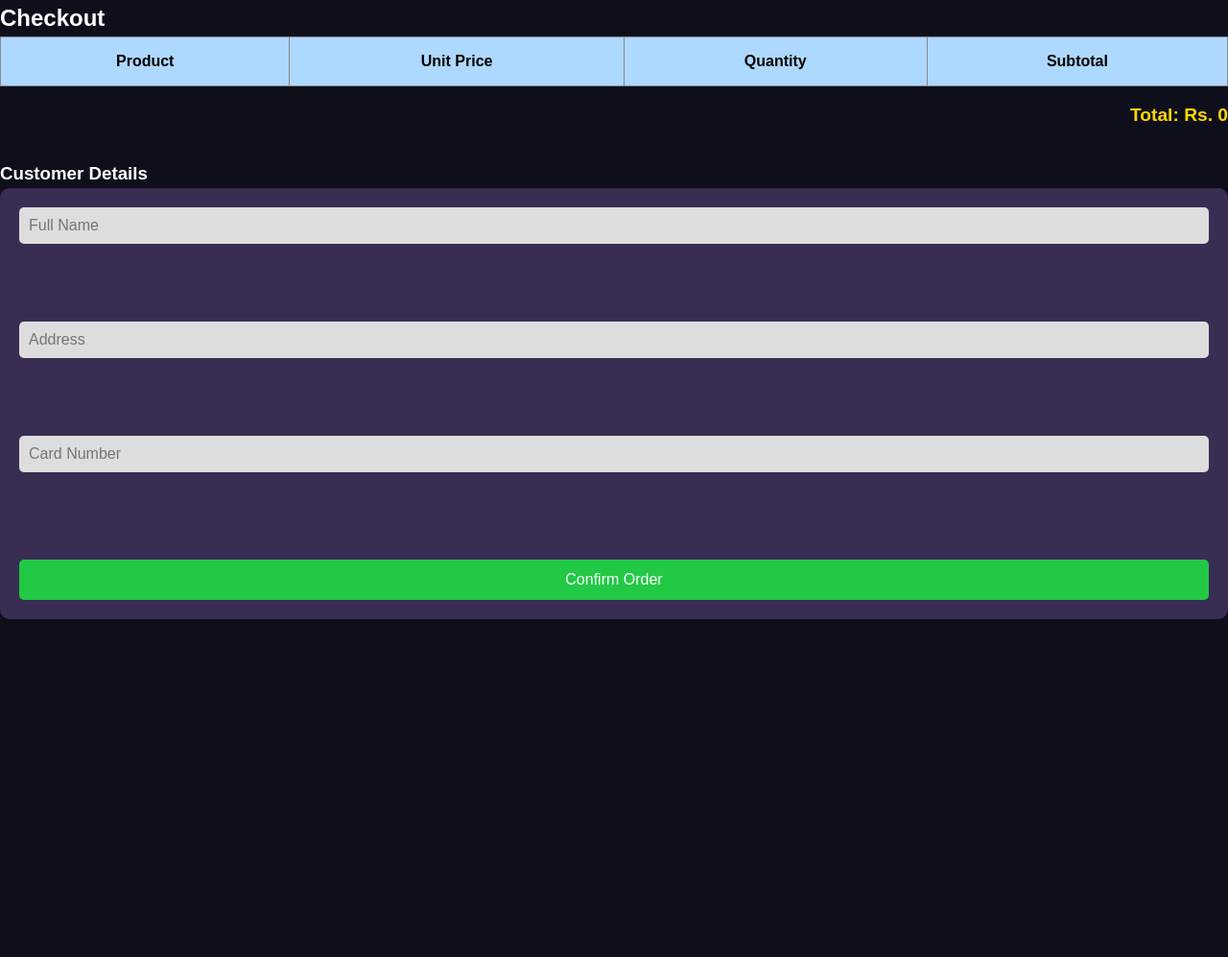
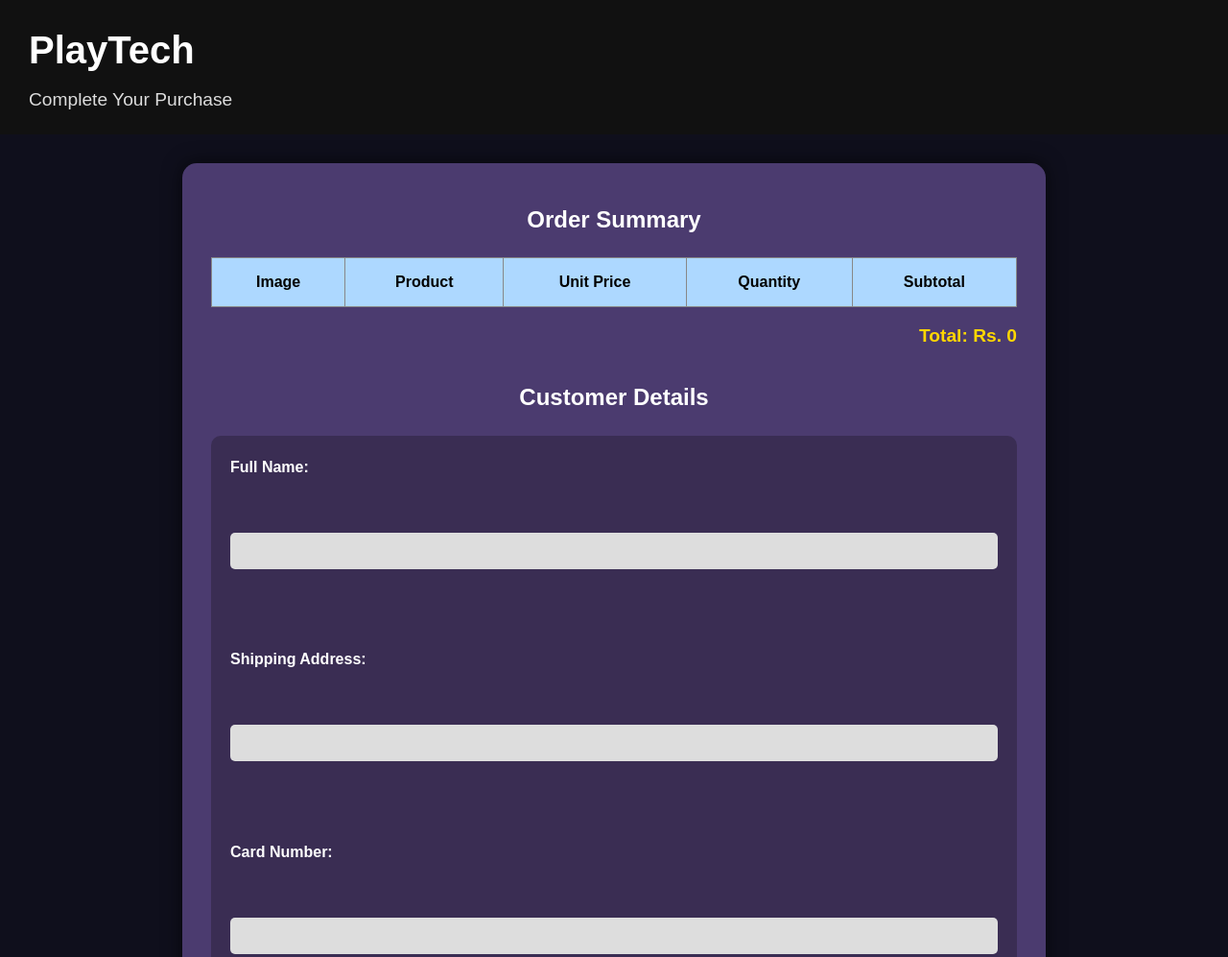
Before and after one commit to HimansaHirushan/PlayTech_Website, a plain HTML site: page Checkout.html in a window 1280 px wide. Shown: the top 997 px of the page at 96% size. Before the commit the page ends 800 px from the top, so only its background shows below. Drawn offline with Linux system fonts and the light colour scheme.

Commit message:
Update Checkout.html

```diff
--- a/Checkout.html
+++ b/Checkout.html
@@ -1,18 +1,25 @@
 <!DOCTYPE html>
 <html lang="en">
 <head>
-  <meta charset="UTF-8">
+  <meta charset="UTF-8" >
   <meta name="viewport" content="width=device-width, initial-scale=1.0">
-  <title>Checkout - City Games</title>
-  <link rel="stylesheet" href="checkout.css"> <!-- You can create similar css like cart.css -->
+  <title>Checkout - PlayTech</title>
+  <link rel="stylesheet" href="Checkout.css" >
+  <script defer src="checkout.js"></script>
 </head>
 <body>
-  <div class="checkout-container">
-    <h2>Checkout</h2>
 
+  <header>
+    <h1>PlayTech</h1>
+    <p>Complete Your Purchase</p>
+  </header>
+
+  <div class="cart-container">
+    <h2>Order Summary</h2>
     <table>
       <thead>
         <tr>
+          <th>Image</th>
           <th>Product</th>
           <th>Unit Price</th>
           <th>Quantity</th>
@@ -23,18 +30,22 @@
         <!-- JS will populate this -->
       </tbody>
     </table>
-
     <p id="checkout-total" class="total">Total: Rs. 0</p>
 
-    <h3>Customer Details</h3>
+    <h2>Customer Details</h2>
     <form id="checkout-form">
-      <input type="text" id="name" placeholder="Full Name" required><br><br>
-      <input type="text" id="address" placeholder="Address" required><br><br>
-      <input type="text" id="card" placeholder="Card Number" required><br><br>
-      <button type="submit" id="confirmOrderBtn">Confirm Order</button>
+      <label for="name">Full Name:</label><br>
+      <input type="text" id="name" required><br><br>
+
+      <label for="address">Shipping Address:</label><br>
+      <input type="text" id="address" required><br><br>
+
+      <label for="card">Card Number:</label><br>
+      <input type="text" id="card" required><br><br>
+
+      <button type="submit">Confirm Purchase</button>
     </form>
   </div>
 
-  <script src="checkout.js"></script>
 </body>
 </html>
```
